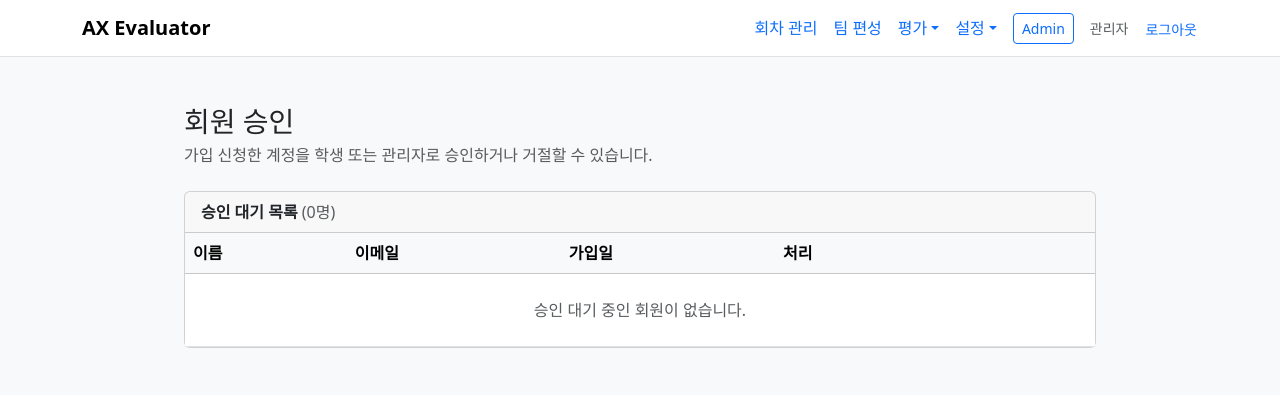
After one commit to jin-park0115/ax-evalutator, a Django app: page /accounts/pending-users/ in a window 1280 px wide. The commit adds this page. Shown: the top 395 px of the page. Run offline with Django 5.2, Linux system fonts and the light colour scheme; a user stored in the database is signed in; data comes from the database, SQL or seed files in the repository.

Commit message:
feat: 회원 승인 화면 추가 (#accounts)
- templates/accounts/pending_list.html: 승인 대기 목록,
  학생/관리자 승인 및 거절 버튼
- base.html: 튜터 네비게이션에 "회원 승인" 링크 추가
- accounts/views.py approve_user: role 파라미터를 안 읽던 버그 수정.
  STUDENT/ADMIN 반영, ADMIN 승인 시 is_staff도 함께 설정

```diff
--- a/project/apps/accounts/views.py
+++ b/project/apps/accounts/views.py
@@ -64,10 +64,15 @@ def pending_user_list(request):
 def approve_user(request, user_id):
     if request.method == "POST":
         user = get_object_or_404(User, id=user_id)
-        user.role = User.Role.APPROVED  # 또는 수강생인 경우 User.Role.STUDENT
+        role = request.POST.get("role")
+        if role not in (User.Role.STUDENT, User.Role.ADMIN):
+            role = User.Role.APPROVED
+        user.role = role
+        if role == User.Role.ADMIN:
+            user.is_staff = True
         user.save()
         messages.success(
-            request, f"{user.username} ({user.email}) 님의 가입이 승인되었습니다."
+            request, f"{user.username} ({user.email}) 님이 {user.get_role_display()}(으)로 승인되었습니다."
         )
     return redirect("pending_user_list")
 
--- /dev/null
+++ b/project/templates/accounts/pending_list.html
@@ -0,0 +1,95 @@
+{% extends "base.html" %}
+
+{% block title %}회원 승인{% endblock %}
+
+{% block content %}
+<div class="container py-4">
+
+    <div class="mb-4">
+        <h1 class="h3 mb-1">회원 승인</h1>
+        <p class="text-muted mb-0">
+            가입 신청한 계정을 학생 또는 관리자로 승인하거나 거절할 수 있습니다.
+        </p>
+    </div>
+
+    <div class="card">
+
+        <div class="card-header">
+            <strong>승인 대기 목록</strong>
+            <span class="text-muted">({{ pending_users|length }}명)</span>
+        </div>
+
+        <div class="card-body p-0">
+            <div class="table-responsive">
+                <table class="table table-hover mb-0 align-middle">
+
+                    <thead class="table-light">
+                        <tr>
+                            <th>이름</th>
+                            <th>이메일</th>
+                            <th>가입일</th>
+                            <th style="width: 320px;">처리</th>
+                        </tr>
+                    </thead>
+
+                    <tbody>
+
+                        {% for pending_user in pending_users %}
+                        <tr>
+                            <td>{{ pending_user.username }}</td>
+                            <td>{{ pending_user.email }}</td>
+                            <td>{{ pending_user.date_joined|date:"Y-m-d" }}</td>
+                            <td>
+                                <div class="d-flex gap-2">
+
+                                    <form method="post"
+                                          action="{% url 'approve_user' pending_user.id %}"
+                                          class="d-inline">
+                                        {% csrf_token %}
+                                        <input type="hidden" name="role" value="STUDENT">
+                                        <button type="submit" class="btn btn-sm btn-primary">
+                                            학생으로 승인
+                                        </button>
+                                    </form>
+
+                                    <form method="post"
+                                          action="{% url 'approve_user' pending_user.id %}"
+                                          class="d-inline">
+                                        {% csrf_token %}
+                                        <input type="hidden" name="role" value="ADMIN">
+                                        <button type="submit" class="btn btn-sm btn-outline-secondary">
+                                            관리자로 승인
+                                        </button>
+                                    </form>
+
+                                    <form method="post"
+                                          action="{% url 'reject_user' pending_user.id %}"
+                                          class="d-inline"
+                                          onsubmit="return confirm('{{ pending_user.username }}님의 가입 신청을 거절하시겠습니까?\n계정이 삭제됩니다.');">
+                                        {% csrf_token %}
+                                        <button type="submit" class="btn btn-sm btn-outline-danger">
+                                            거절
+                                        </button>
+                                    </form>
+
+                                </div>
+                            </td>
+                        </tr>
+                        {% empty %}
+                        <tr>
+                            <td colspan="4" class="text-center py-4 text-muted">
+                                승인 대기 중인 회원이 없습니다.
+                            </td>
+                        </tr>
+                        {% endfor %}
+
+                    </tbody>
+
+                </table>
+            </div>
+        </div>
+
+    </div>
+
+</div>
+{% endblock %}
--- a/project/templates/base.html
+++ b/project/templates/base.html
@@ -34,6 +34,7 @@
               <ul class="dropdown-menu">
                 <li><a class="dropdown-item" href="{% url 'tutor_templates' %}">평가 템플릿</a></li>
                 <li><a class="dropdown-item" href="{% url 'tutor_settings' %}">결과 공개 설정</a></li>
+                <li><a class="dropdown-item" href="{% url 'pending_user_list' %}">회원 승인</a></li>
               </ul>
             </div>
 
```
